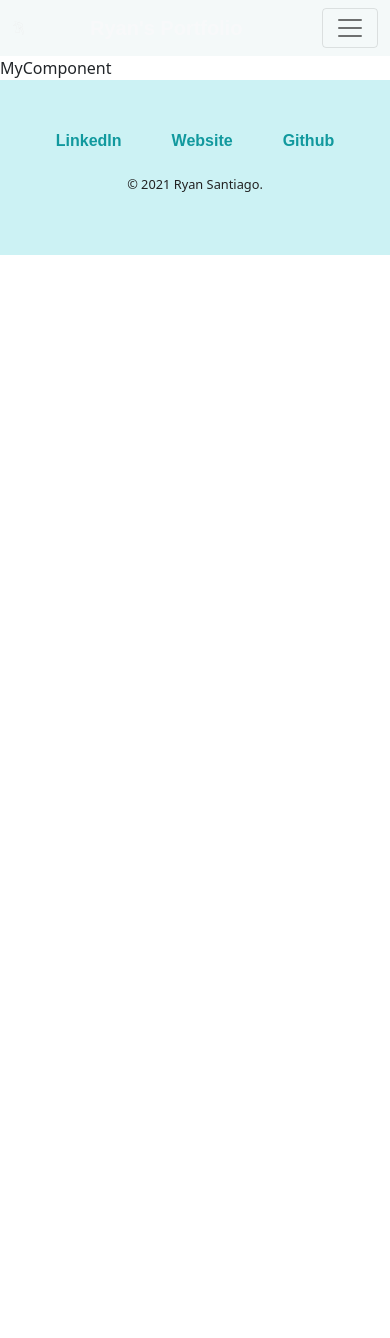
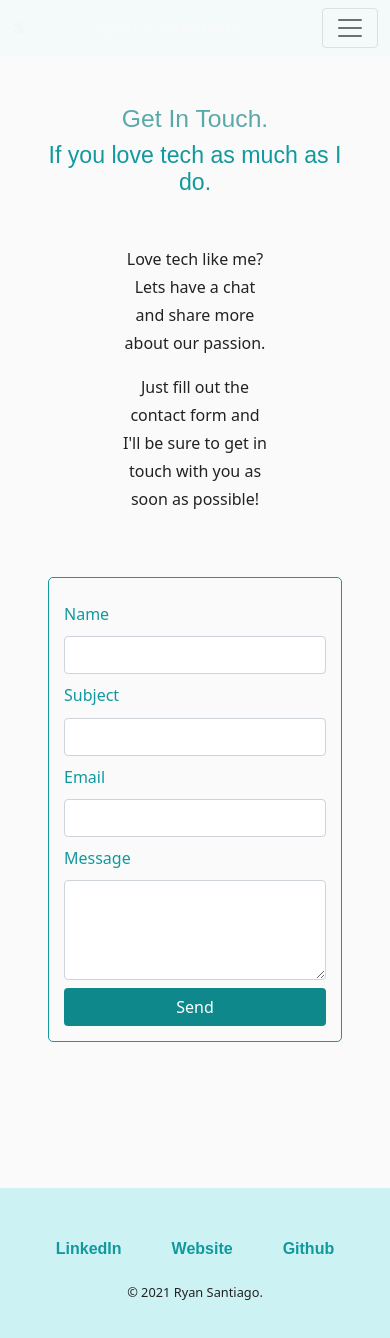
Before and after one commit to RJ-Santi/react-portfolio-site, a React (Create React App) app: page /contact in a window 390 px wide. Shown: the top 1338 px of the page. Before the commit the page ends 844 px from the top, so only its background shows below. Built offline with nearby package versions, Linux system fonts and the light colour scheme.

Commit message:
Add contact page and responsively style it. Format in preparedness for EmailJS implementation.

```diff
--- a/src/index.css
+++ b/src/index.css
@@ -218,7 +218,7 @@ nav {
 
 /* Project Section Styles */
 .project-container {
-  background-color: var(--mainColor);
+  background-color: var(--tertiaryColor);
 }
 
 .project-description {
@@ -230,10 +230,6 @@ nav {
 
 .carousel {
   background-color: var(--mainColor);
-}
-
-.contact-me {
-  background-color: var(--tertiaryColor);
 }
 
 .overlay {
@@ -274,12 +270,12 @@ nav {
 }
 
 /* Contact Section Styles */
-.contact-form-div {
-  display: none;
-  color: var(--mainText);
+.contact-me {
+  background-color: var(--tertiaryColor);
 }
 
 #contact-form {
+  color: var(--mainText);
   display: block;
   max-width: 600px;
   margin: 0 auto;
@@ -331,47 +327,3 @@ nav {
   -moz-box-shadow: 0 1px 14px 0 #000000;
   box-shadow: 0 1px 14px 0 #000000;
 }
-
-.button-contact-me {
-   background: var(--secondaryBorder);
-   background-image: -webkit-linear-gradient(top, var(--secondaryBorder), var(--mainText));
-   background-image: -moz-linear-gradient(top, var(--secondaryBorder), var(--mainText));
-   background-image: -ms-linear-gradient(top, var(--secondaryBorder), var(--mainText));
-   background-image: -o-linear-gradient(top, var(--secondaryBorder)C, var(--mainText));
-   background-image: -webkit-gradient(to bottom, var(--secondaryBorder), var(--mainText));
-   -webkit-border-radius: 20px;
-   -moz-border-radius: 20px;
-   border-radius: 20px;
-   color: #FFFFFF;
-   font-family: 'Montserrat', sans-serif;
-   font-size: 1.25rem;
-   font-weight: 800;
-   margin: 20px auto 25px auto;
-   padding: 20px;
-   -webkit-box-shadow: 0 1px 9px 0 #000000;
-   -moz-box-shadow: 0 1px 9px 0 #000000;
-   box-shadow: 0 1px 9px 0 #000000;
-   text-shadow: 0 1px 0 #000000;
-   border: solid var(--mainBorder) 1px;
-   text-decoration: none;
-   display: inline-block;
-   cursor: pointer;
-   text-align: center;
-}
-
-.button-contact-me:hover{
-   border: solid var(--mainBorder) 1px;
-   background: var(--mainText);
-   background-image: -webkit-linear-gradient(top, var(--mainText), var(--secondaryBorder));
-   background-image: -moz-linear-gradient(top, var(--mainText), var(--secondaryBorder));
-   background-image: -ms-linear-gradient(top, var(--mainText), var(--secondaryBorder));
-   background-image: -o-linear-gradient(top, var(--mainText), var(--secondaryBorder));
-   background-image: -webkit-gradient(to bottom, var(--mainText), var(--secondaryBorder));
-   -webkit-border-radius: 20px;
-   -moz-border-radius: 20px;
-   border-radius: 20px;
-   text-decoration: none;
-   -webkit-box-shadow: 0 1px 14px 0 #000000;
-   -moz-box-shadow: 0 1px 14px 0 #000000;
-   box-shadow: 0 1px 14px 0 #000000;
-}
--- a/src/pages/About.jsx
+++ b/src/pages/About.jsx
@@ -21,7 +21,7 @@ function About() {
       </div>
 
       <div className="skills-container py-5">
-        <h2 className='text-center pb-5'>Skills.</h2>
+        <h2 className='text-center pb-4'>Skills.</h2>
 
         <div className="skills row d-flex justify-content-center">
           <div className="col-md-3">
--- a/src/pages/Contact.jsx
+++ b/src/pages/Contact.jsx
@@ -1,6 +1,36 @@
 function Contact() {
   return (
-    <div>MyComponent</div>
+    <div>
+      <div id="contact" className="contact-me p-5 row">
+        <div className="col-md-6 text-center align-self-center">
+          <h2>Get In Touch.</h2>
+          <h3>If you love tech as much as I do.</h3>
+          <p className="mx-auto mt-5 w-50">Love tech like me? Lets have a chat and share more about our passion.</p>
+          <p className="mx-auto w-50"> Just fill out the contact form and I'll be sure to get in touch with you as soon as possible!</p>
+        </div>
+
+
+        <div className="col-md-6 py-5">
+            <form id="contact-form" method="POST" action="send">
+              <label>Name</label>
+              <input className="form-control" id="name" type="text" name="name" required />
+
+              <label>Subject</label>
+              <input className="form-control" id="subject" type="text" name="subject" required />
+
+              <label>Email</label>
+              <input className="form-control" id="email" type="text" name="email" required />
+
+              <label>Message</label>
+              <textarea className="form-control" id="message" name="message" required></textarea>
+
+              <div className="d-grid mx-auto mt-2">
+                <button id="submit-btn" className="btn" type="submit" value="submit">Send</button>
+              </div>
+            </form>
+          </div>
+        </div>
+    </div>
   )
 }
 
--- a/src/pages/Projects.jsx
+++ b/src/pages/Projects.jsx
@@ -5,7 +5,7 @@ function Projects() {
   return (
     <div name='projects' className='project-container'>
       <h2 className='text-center pt-5'>Projects.</h2>
-      <p className='text-center p-3 project-description'>Below are a few projects in my portfolio that showcase a variety of my different development skills. You can see more projects like these by visiting my Github page at the link in the footer!</p>
+      <p className='text-center p-4 mx-auto w-50 project-description'>Below are a few projects in my portfolio that showcase a variety of my different development skills. You can see more projects like these by visiting my Github page at the link in the footer!</p>
 
       <Carousel>
         <Carousel.Item>
```
